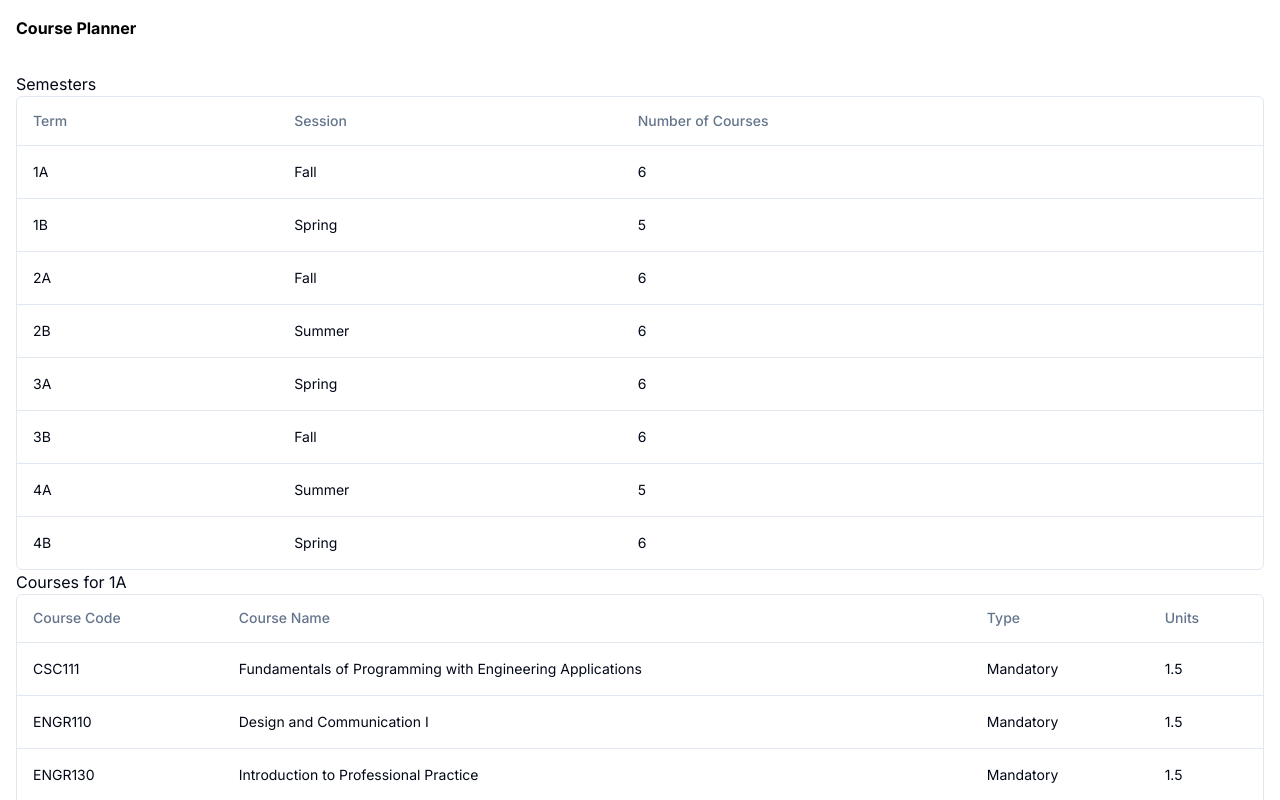
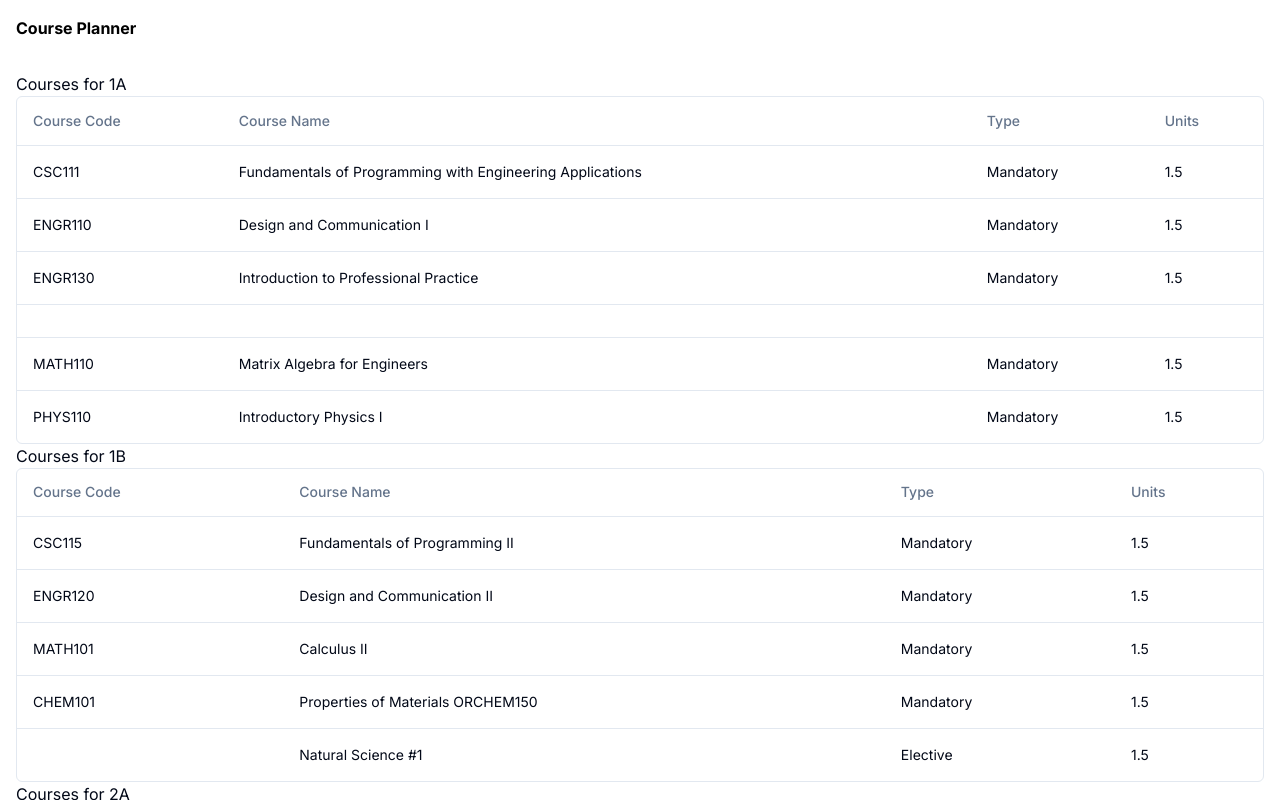
Before and after one commit to arfazhxss/course-planner, a Next.js app: page /dashboard in a window 1280 px wide. Shown: the top 800 px of the page. Built offline with nearby package versions, Linux system fonts and the light colour scheme.

Commit message:
Routine Commit Commit by course-planner-team on Sun 04 Aug 2024

```diff
--- a/src/app/dashboard/DataTable.tsx
+++ b/src/app/dashboard/DataTable.tsx
@@ -16,7 +16,7 @@ import {
     TableRow,
 } from "@/components/ui/table"
 
-import { Semester, Course } from "@/app/dashboard/Columns" // Import your data types
+import { Semester, Course } from "@/app/dashboard/columns"
 
 // This type allows the component to work with both Semester and Course data
 type DataTableProps<T extends Semester | Course> = {
--- a/src/app/dashboard/columns.tsx
+++ b/src/app/dashboard/columns.tsx
@@ -17,21 +17,21 @@ export type Semester = {
 }
 
 // Define columns for the semester table
-export const semesterColumns: ColumnDef<Semester>[] = [
-    {
-        accessorKey: "term",
-        header: "Term",
-    },
-    {
-        accessorKey: "session",
-        header: "Session",
-    },
-    {
-        accessorKey: "courses",
-        header: "Number of Courses",
-        cell: ({ row }) => row.original.courses.length,
-    },
-]
+// export const semesterColumns: ColumnDef<Semester>[] = [
+//     {
+//         accessorKey: "term",
+//         header: "Term",
+//     },
+//     {
+//         accessorKey: "session",
+//         header: "Session",
+//     },
+//     {
+//         accessorKey: "courses",
+//         header: "Number of Courses",
+//         cell: ({ row }) => row.original.courses.length,
+//     },
+// ]
 
 // Define columns for the course table
 export const courseColumns: ColumnDef<Course>[] = [
--- a/src/app/dashboard/page.tsx
+++ b/src/app/dashboard/page.tsx
@@ -1,7 +1,7 @@
 "use client"
 
 import { DataTable } from "@/app/dashboard/DataTable"
-import { semesterColumns, courseColumns } from "@/app/dashboard/Columns"
+import { courseColumns } from "@/app/dashboard/columns"
 import courseData from '@/tests/data.json'
 
 type Course = {
@@ -22,11 +22,12 @@ export default function CoursePage() {
 
   return (
     <div>
-      <h1>Semesters</h1>
-      <DataTable columns={semesterColumns} data={semesters} />
-
-      <h2>Courses for {semesters[0].term}</h2>
-      <DataTable columns={courseColumns} data={semesters[0].courses} />
+      {semesters.map((semester, index) => (
+        <div key={index}>
+          <h2>Courses for {semester.term}</h2>
+          <DataTable columns={courseColumns} data={semester.courses} />
+        </div>
+      ))}
     </div>
   )
 }
```
Also changed, not shown: src/app/dashboard/CourseData.tsx (renamed from src/app/dashboard/CourseDate.tsx), src/app/dashboard/CourseTable.tsx (deleted).
